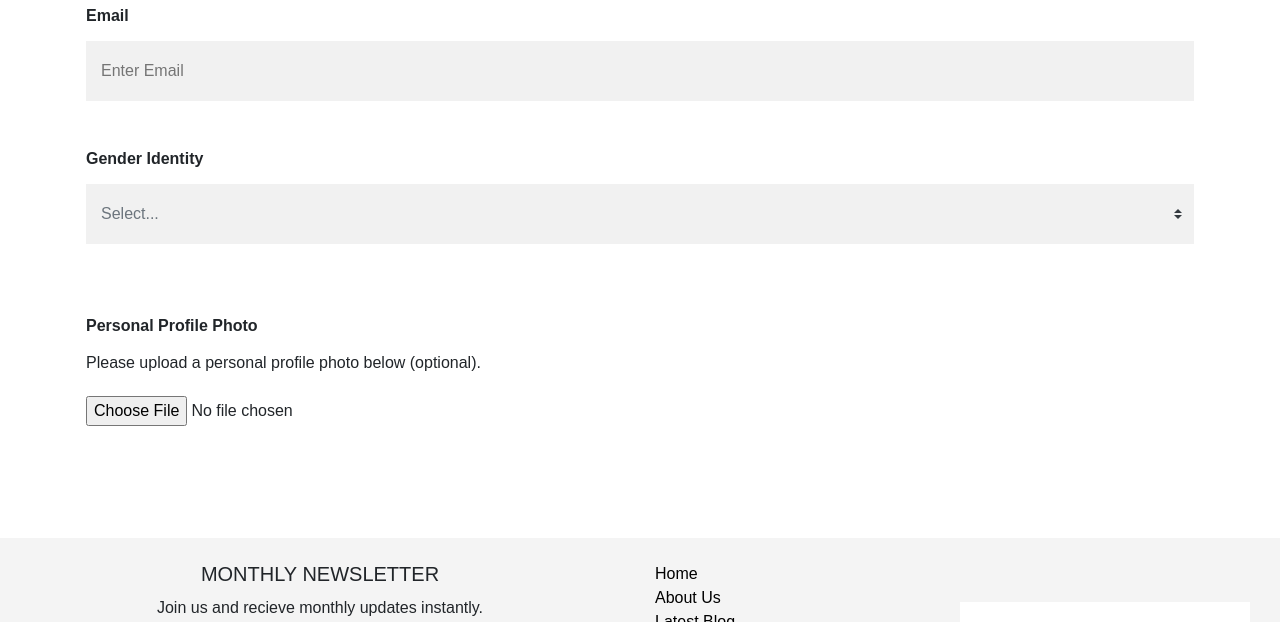
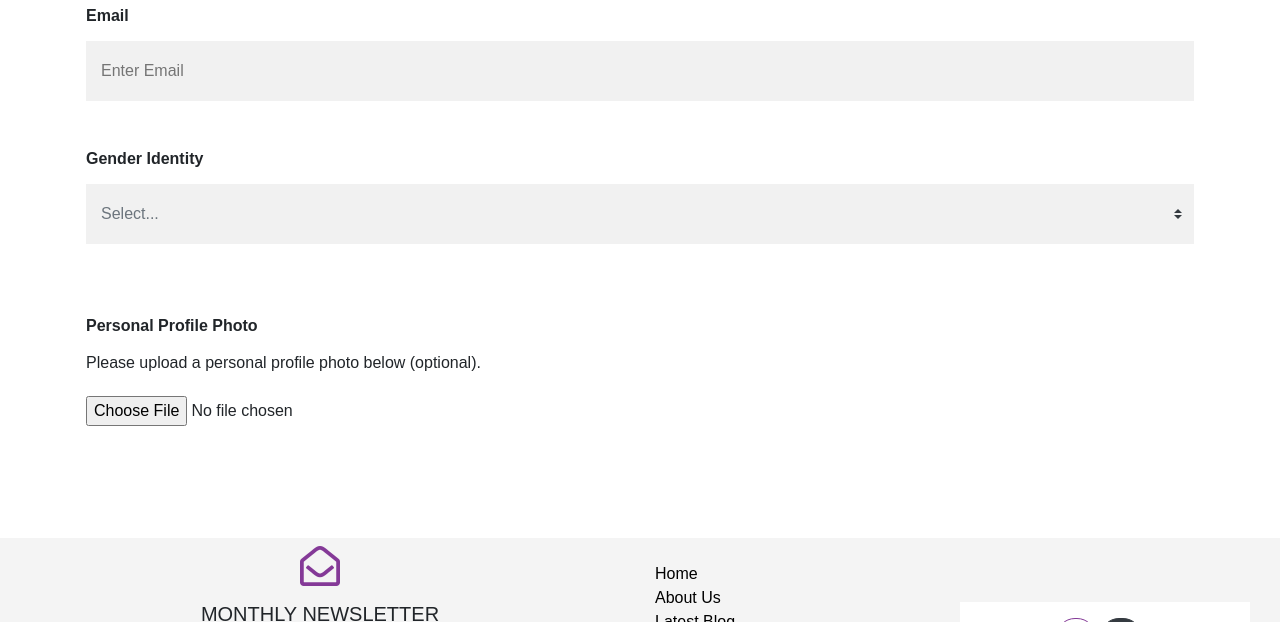
Before and after one commit to BusinessFirstWomen/BusinessFirstWomen, a plain HTML site: page Apply.html in a window 1280 px wide. Shown: the part 1169-1791 px from the top of the page. Drawn offline with nearby package versions, Linux system fonts and the light colour scheme.

Commit message:
Update Apply.html

```diff
--- a/Apply.html
+++ b/Apply.html
@@ -6,6 +6,7 @@
   <title>Get Involved</title>
   <link rel="stylesheet" href="https://cdn.jsdelivr.net/npm/bootstrap@4.5.3/dist/css/bootstrap.min.css" integrity="sha384-TX8t27EcRE3e/ihU7zmQxVncDAy5uIKz4rEkgIXeMed4M0jlfIDPvg6uqKI2xXr2" crossorigin="anonymous">
   <link rel="stylesheet" href="./css/apply.css">
+  <link rel="stylesheet" href="https://cdnjs.cloudflare.com/ajax/libs/font-awesome/5.15.1/css/all.min.css">
 
 
 </head>
```
